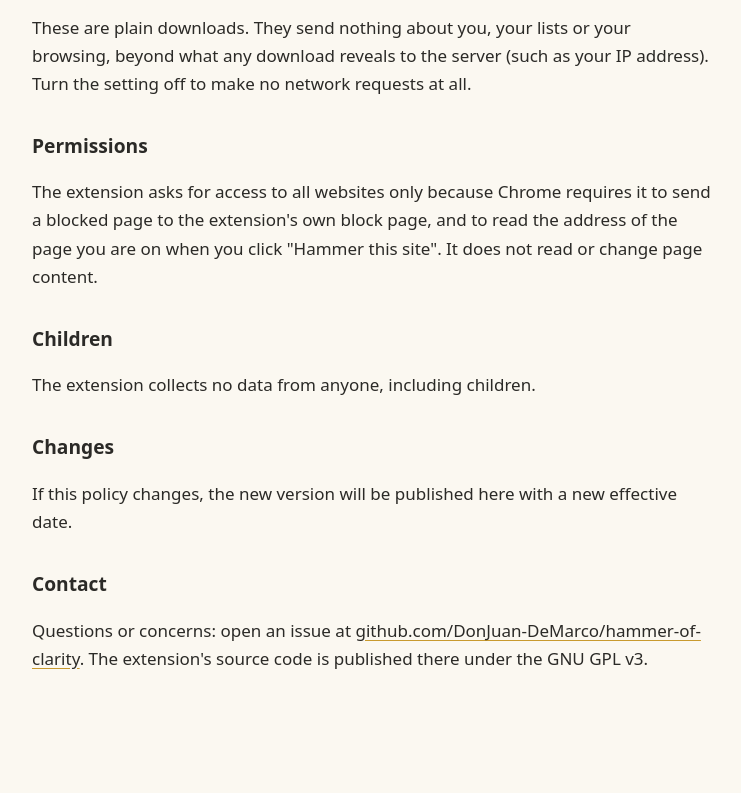
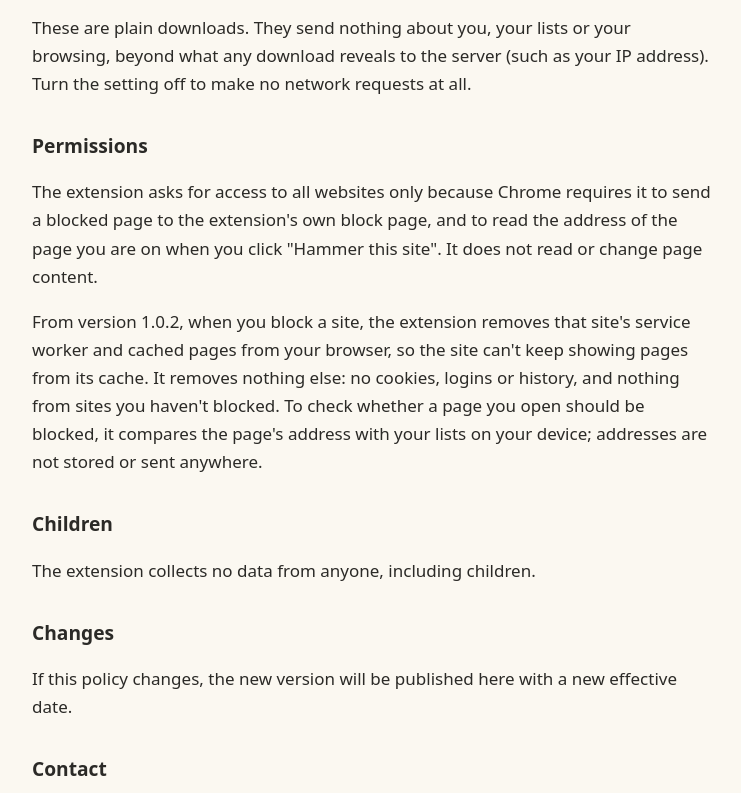
Before and after one commit to DonJuan-DeMarco/hammer-of-clarity, a plain HTML site: page privacy.html in a window 1280 px wide. Shown: the part 914-1707 px from the top of the page, without its empty margins (268-1009 px from the left). Before the commit the page ends 1676 px from the top, so only its background shows below. Drawn offline with Linux system fonts and the light colour scheme.

Commit message:
Privacy policy: describe clearing blocked sites' cached pages (1.0.2)
Co-Authored-By: Claude Opus 5.5 <noreply@anthropic.com>

```diff
--- a/privacy.html
+++ b/privacy.html
@@ -24,7 +24,7 @@
     <main>
       <p class="muted"><a href="./">Hammer of Clarity</a></p>
       <h1>Privacy Policy</h1>
-      <p class="muted">Effective 17 November 2026</p>
+      <p class="muted">Effective 17 November 2026 · updated 21 November 2026 for version 1.0.2</p>
 
       <p>
         Hammer of Clarity is a browser extension that blocks the websites you choose. It runs entirely on your
@@ -68,6 +68,13 @@
         the extension's own block page, and to read the address of the page you are on when you click "Hammer
         this site". It does not read or change page content.
       </p>
+      <p>
+        From version 1.0.2, when you block a site, the extension removes that site's service worker and cached
+        pages from your browser, so the site can't keep showing pages from its cache. It removes nothing else: no
+        cookies, logins or history, and nothing from sites you haven't blocked. To check whether a page you open
+        should be blocked, it compares the page's address with your lists on your device; addresses are not
+        stored or sent anywhere.
+      </p>
 
       <h2>Children</h2>
       <p>The extension collects no data from anyone, including children.</p>
```
